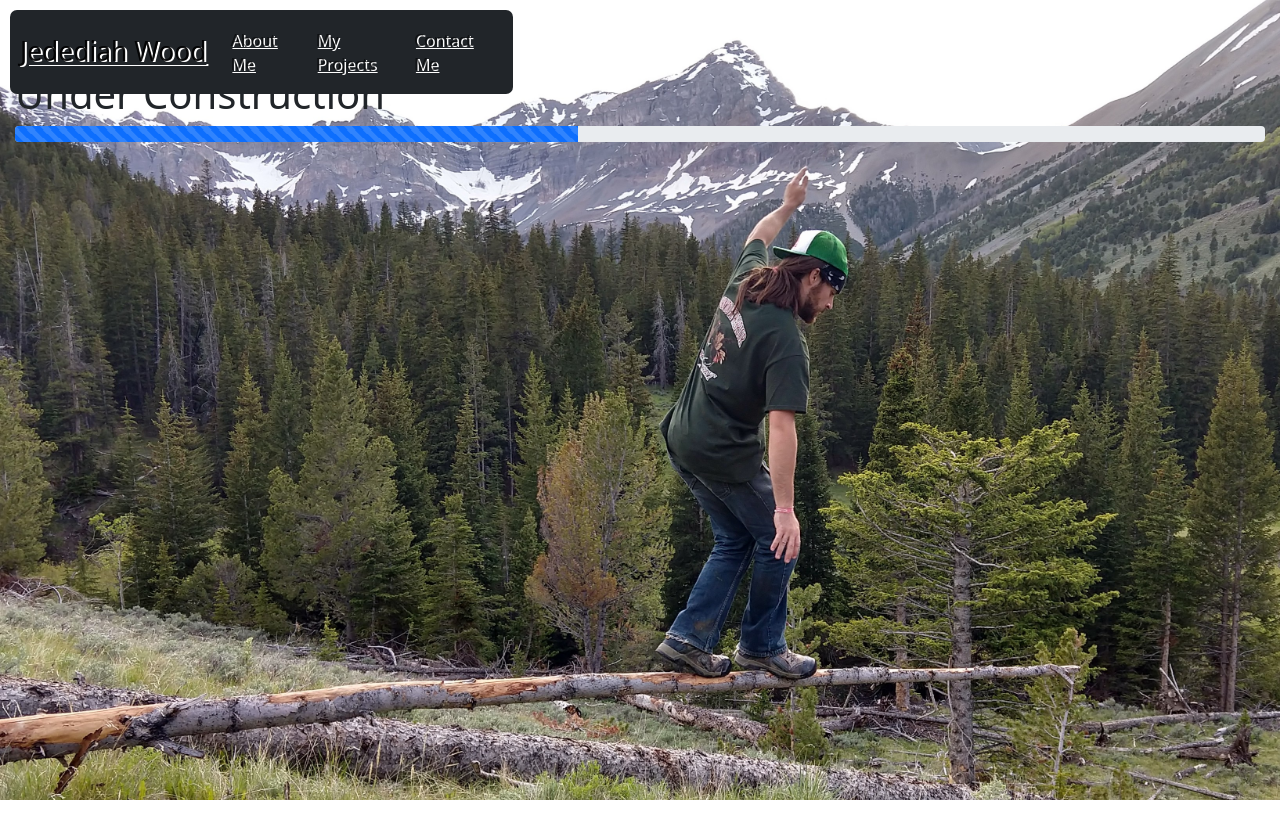
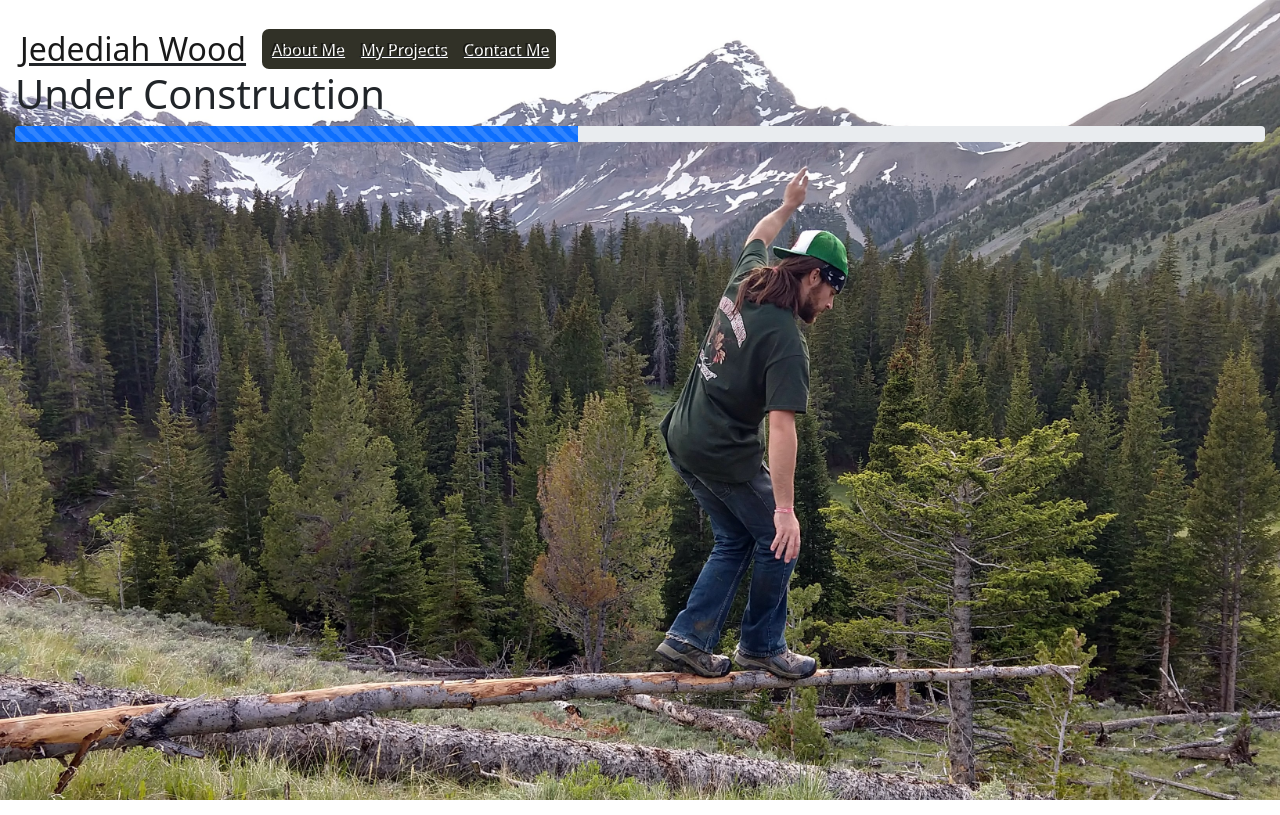
Before and after one commit to jedCode28/Portafolio-, a React (Create React App) app: page / in a window 1280 px wide. Built offline with nearby package versions, Linux system fonts and the light colour scheme.

Commit message:
nav styling

```diff
--- a/src/App.css
+++ b/src/App.css
@@ -16,6 +16,9 @@
 
 .navclass {
   color: black;
+  /* background-color: rgba(114, 115, 135, 1) !important; */
+  background-color: #313127 !important;
+  border-radius: 7px;
 }
 
 .App-header {
--- a/src/components/NavBar.js
+++ b/src/components/NavBar.js
@@ -5,9 +5,9 @@ import '../App.css';
 const NavBar = () => {
   return(
     <div style={{width: '500px', textShadow: '2px 1px white'}}>
-      <Navbar as="navbar" bg="dark" fixed="top" style={{width: '503px', padding: '10px', margin: '10px', color: 'white !important', textDecoration: 'underline', borderRadius: '7px'}}>
+      <Navbar className="nav-class" bg="green" fixed="top" style={{width: '650px', padding: '10px', margin: '10px', color: 'white !important', textDecoration: 'underline'}}>
       {/* can change from fixed to ^^^sticky on bootstrap website for navbar  */}
-        <Navbar.Brand href="/" style={{fontSize: '1.65rem'}}>Jedediah Wood</Navbar.Brand>
+        <Navbar.Brand href="/" style={{fontSize: '2rem', textShadow: '1px 1px white !important'}}>Jedediah Wood</Navbar.Brand>
         <Navbar.Toggle aria-controls="basic-navbar-nav" />
         {/* <Navbar.Collapse id="basic-navbar-nav"> */}
           <Nav className='navclass'>
```
